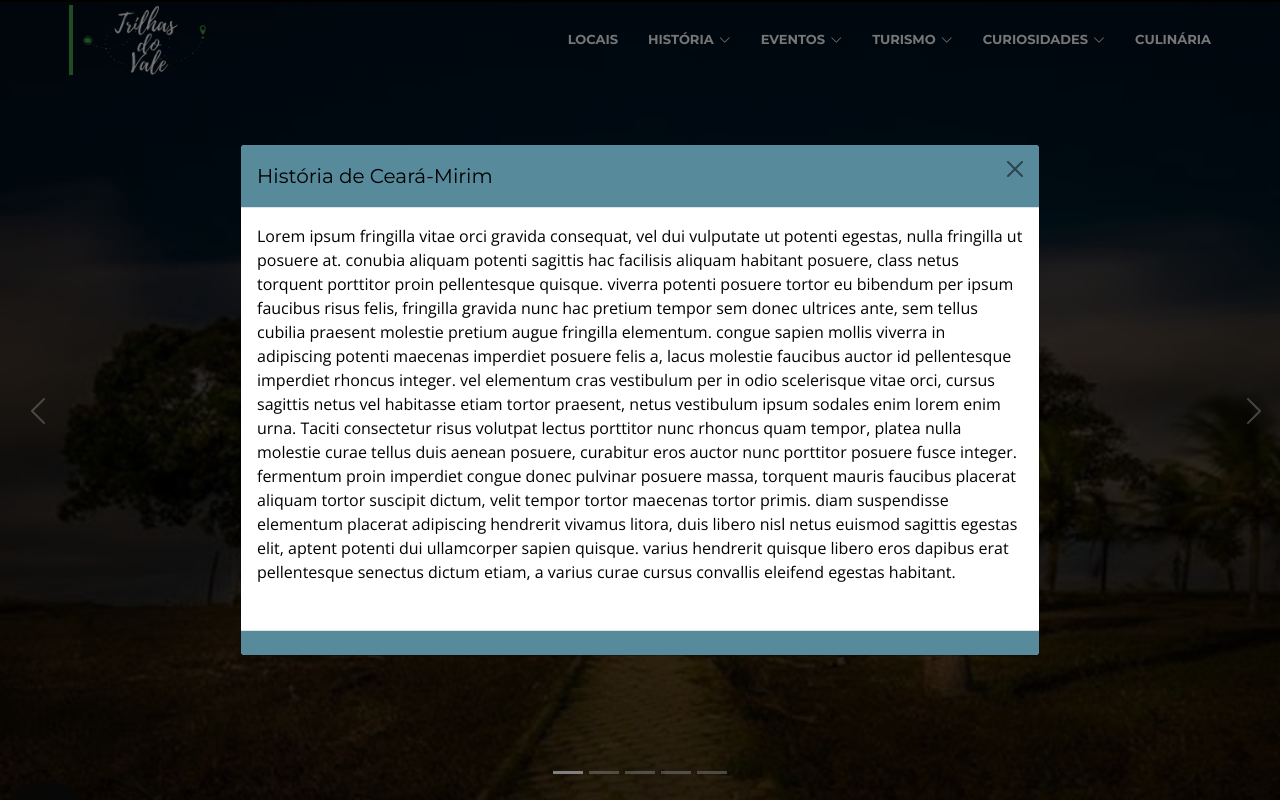
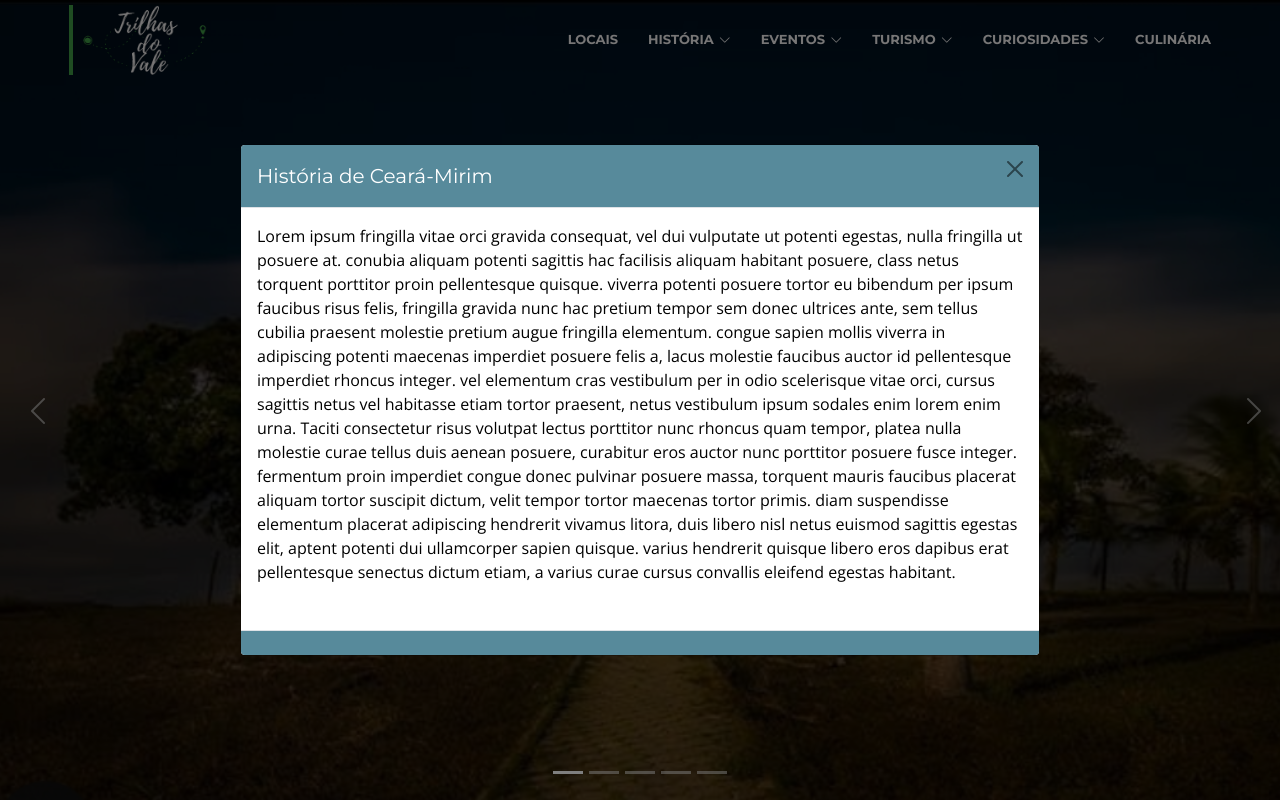
Before and after one commit to jose-ewerton/Trilhas_do_Vale, a Django app: page / in a window 1280 px wide, after a click on "História de Ceará-Mirim". Run offline with Django 3.2, Linux system fonts and the light colour scheme; some libraries are stand-ins or nearby versions.

Commit message:
ajeitando modal

```diff
--- a/static/css/style.css
+++ b/static/css/style.css
@@ -1420,7 +1420,7 @@ background: linear-gradient(146deg, rgba(9,26,32,1) 0%, rgba(87,138,155,1) 53%,
 }
 
 .modal-header{
-  color: black;
+  color: rgb(255, 255, 255);
   font-weight: bold;
   background-color: #578a9b
 }
```
